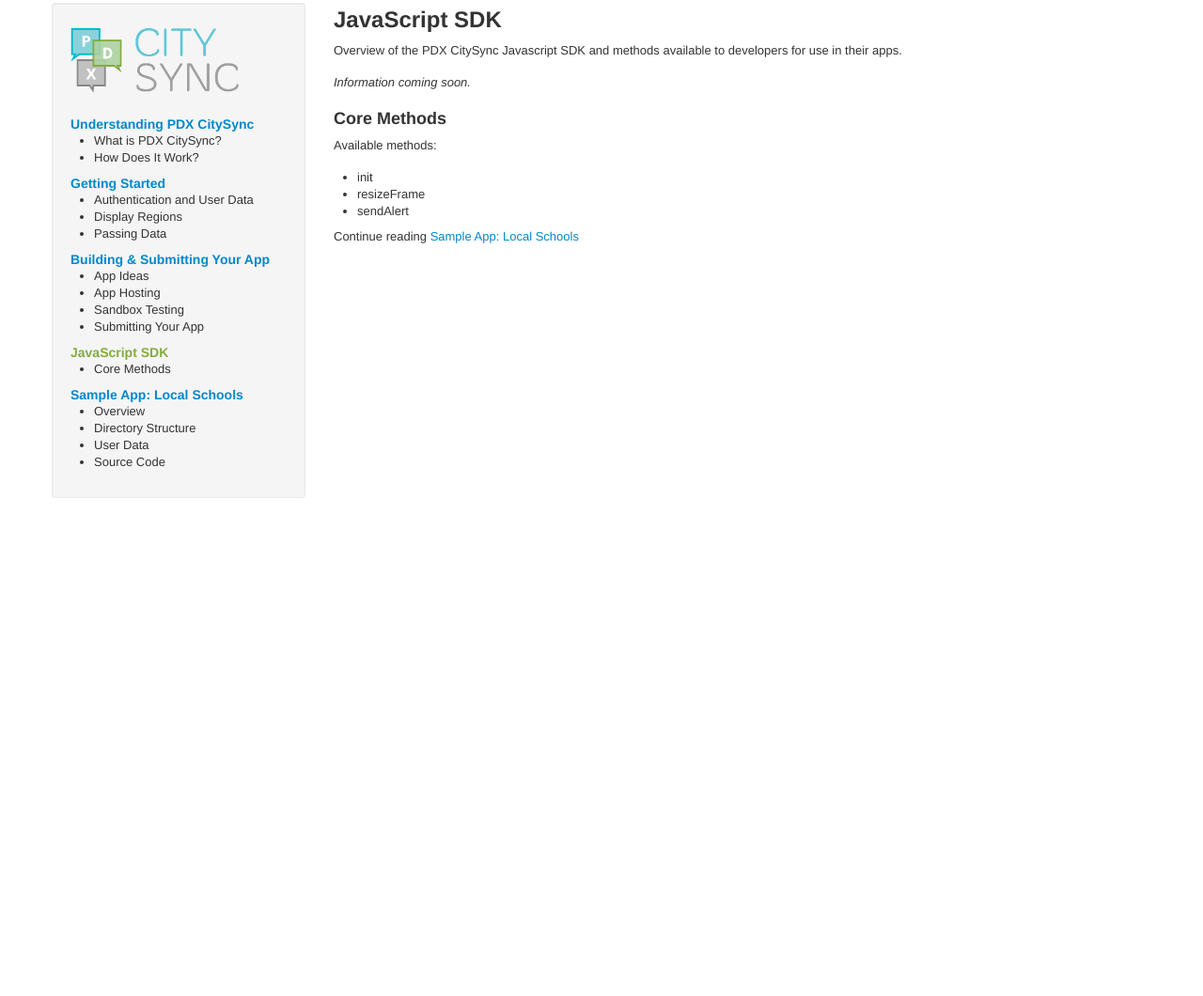
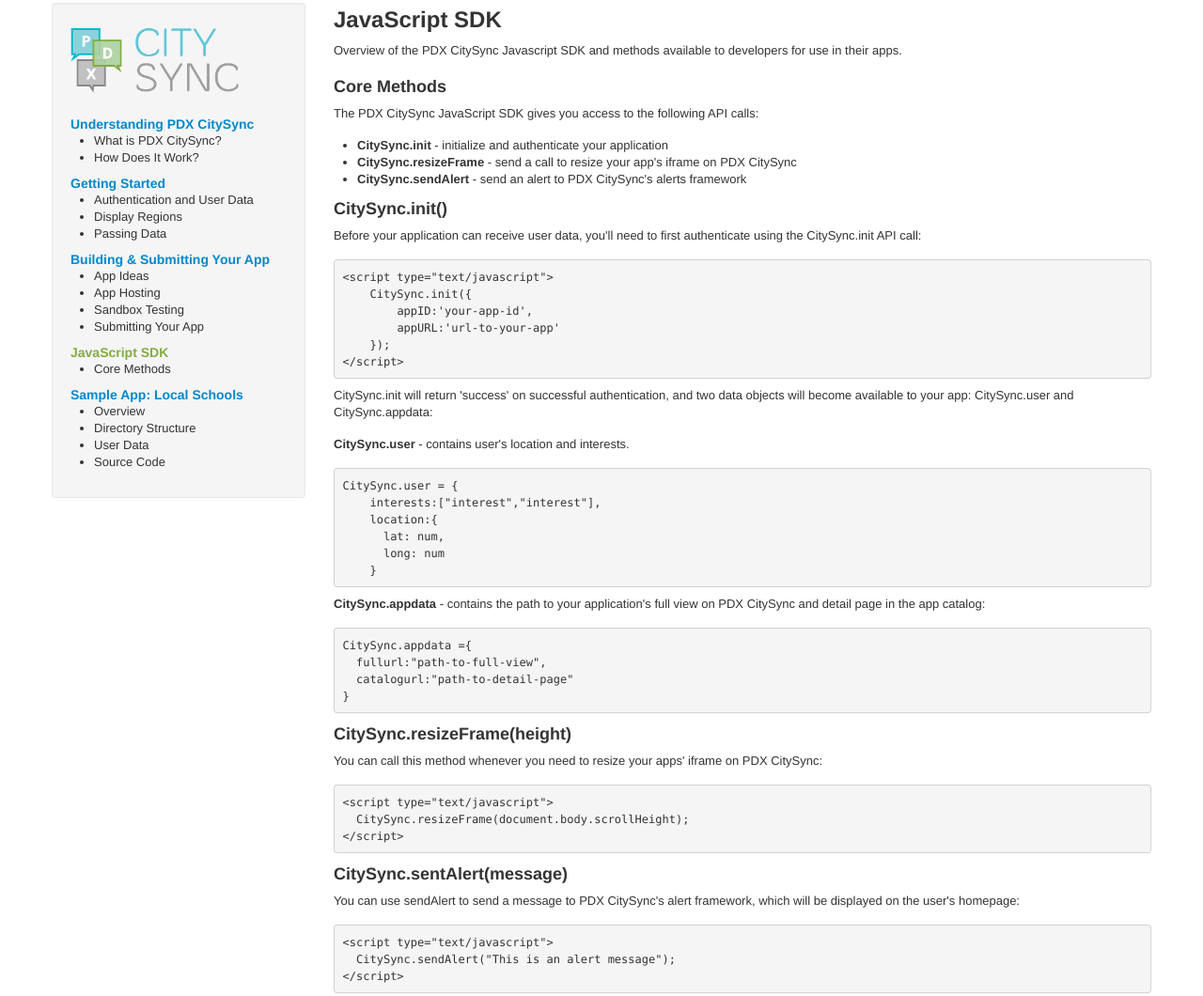
Before and after one commit to earenson/PDXCitySync-Documentation, a plain HTML site: page javascript-sdk/index.htm in a window 1280 px wide. Shown: the part 57-1117 px from the top of the page at 94% size. Before the commit the page ends 800 px from the top, so only its background shows below. Drawn offline with nearby package versions, Linux system fonts and the light colour scheme.

Commit message:
Adding draft content for JavaScript SDK docs

```diff
--- a/javascript-sdk/index.htm
+++ b/javascript-sdk/index.htm
@@ -94,14 +94,58 @@
             <div class="span9">
                 <h2>JavaScript SDK</h2>
                 <p>Overview of the PDX CitySync Javascript SDK and methods available to developers for use in their apps.</p>
-                <p><em>Information coming soon.</em></p>
+
                 <h3>Core Methods</h3>
-                <p>Available methods:</p>
+                <p>The PDX CitySync JavaScript SDK gives you access to the following API calls:</p>
                 <ul>
-                  <li>init</li>
-                  <li>resizeFrame</li>
-                  <li>sendAlert</li>
+                  <li><strong>CitySync.init</strong> - initialize and authenticate your application</li>
+                  <li><strong>CitySync.resizeFrame</strong> - send a call to resize your app's iframe on PDX CitySync</li>
+                  <li><strong>CitySync.sendAlert</strong> - send an alert to PDX CitySync's alerts framework</li>
                 </ul>
+
+                <h3>CitySync.init()</h3>
+                <p>Before your application can receive user data, you'll need to first authenticate using the CitySync.init API call:</p>
+<pre>
+&lt;script type="text/javascript"&gt;
+    CitySync.init({
+        appID:'your-app-id',
+        appURL:'url-to-your-app'
+    });
+&lt;/script&gt;
+</pre>
+                <p>CitySync.init will return 'success' on successful authentication, and two data objects will become available to your app: CitySync.user and CitySync.appdata:</p>
+                <p><strong>CitySync.user</strong> - contains user's location and interests.</p>
+<pre>
+CitySync.user = {
+    interests:["interest","interest"],
+    location:{
+      lat: num,
+      long: num
+    }
+</pre>
+                <p><strong>CitySync.appdata</strong> - contains the path to your application's full view on PDX CitySync and detail page in the app catalog:</p>
+<pre>
+CitySync.appdata ={
+  fullurl:"path-to-full-view",
+  catalogurl:"path-to-detail-page"
+}
+</pre>
+
+                <h3>CitySync.resizeFrame(height)</h3>
+                <p>You can call this method whenever you need to resize your apps' iframe on PDX CitySync:</p>
+<pre>
+&lt;script type="text/javascript"&gt;
+  CitySync.resizeFrame(document.body.scrollHeight);
+&lt;/script&gt;
+</pre>
+
+                <h3>CitySync.sentAlert(message)</h3>
+                <p>You can use sendAlert to send a message to PDX CitySync's alert framework, which will be displayed on the user's homepage:</p>
+<pre>
+&lt;script type="text/javascript"&gt;
+  CitySync.sendAlert("This is an alert message");
+&lt;/script&gt;
+</pre>
                 <p>Continue reading <a href="../sample-app/">Sample App: Local Schools</a></p>
             </div>
         </div>
```
